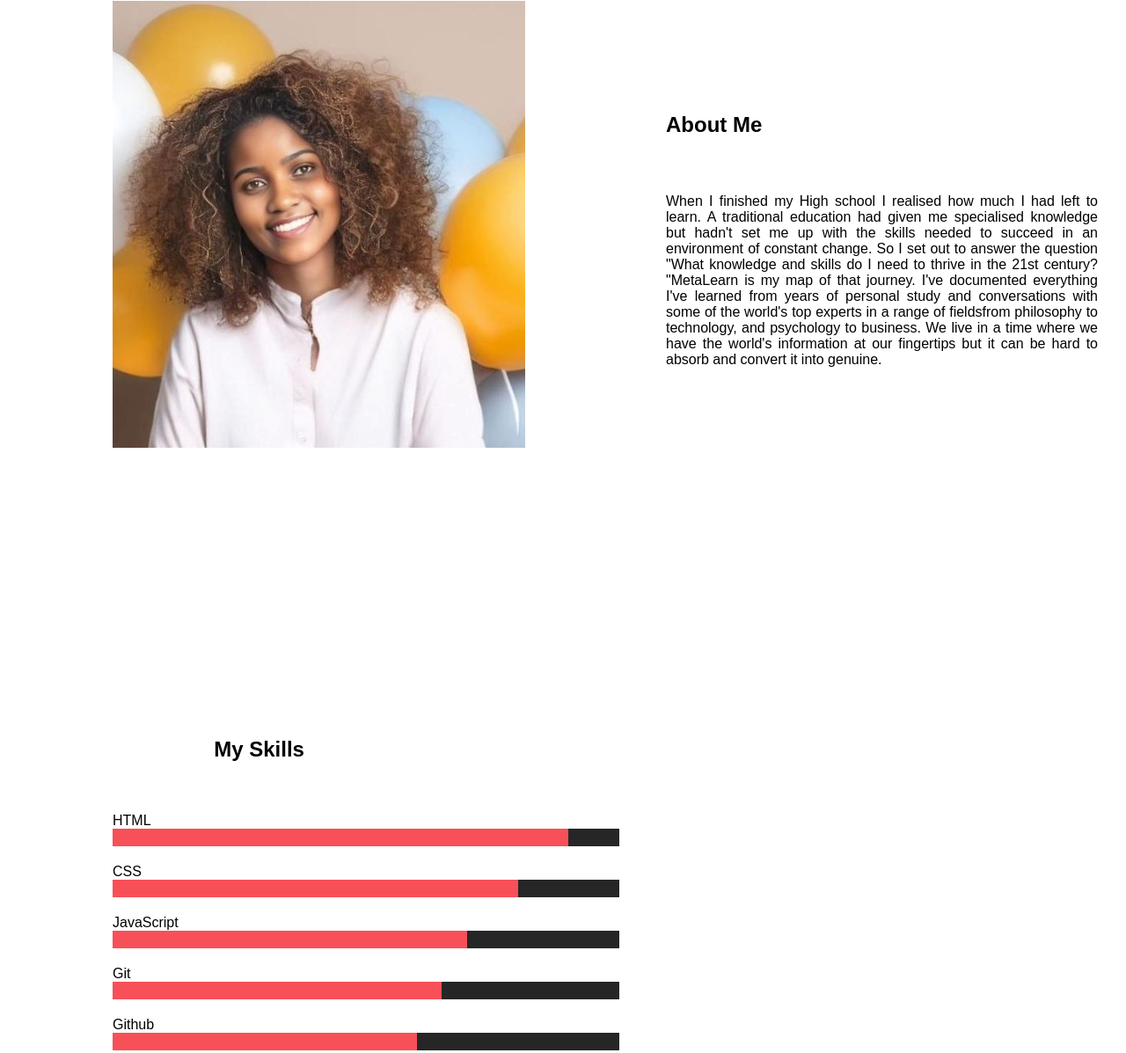
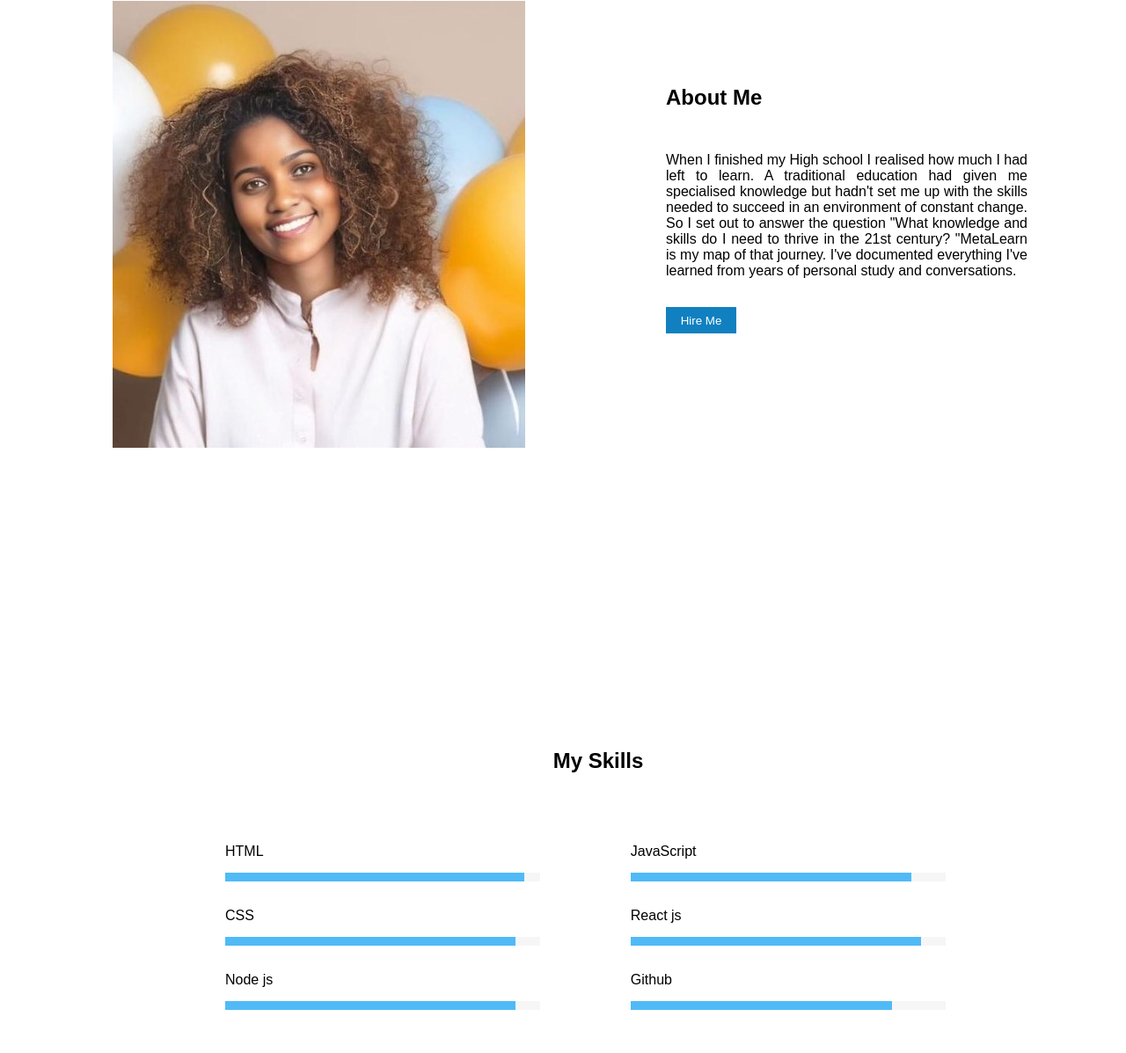
Before and after one commit to Fidela1/My-Brand, a website: page index.html in a window 1280 px wide. Shown: the part 1027-2224 px from the top of the page at 88% size. Drawn offline with Linux system fonts and the light colour scheme; no server answers.

Commit message:
Add changes on about page

```diff
--- a/css/style.css
+++ b/css/style.css
@@ -179,11 +179,11 @@ section {
   width: 150px;
   height: 40px;
   border-radius: 12px;
-  background-color: #1388cc;
+  background-color: #1080c0;
   border-style: none;
   margin-top: 20px;
   margin-left: 20px;
-
+  color: white;
 }
 .title h1 {
   margin-bottom: 10px;
@@ -325,7 +325,7 @@ form .btn button {
 
 .about-me {
   display: flex;
-  align-items: center;
+
   height: 100vh;
   text-align: justify;
   width: 100%;
@@ -334,18 +334,28 @@ form .btn button {
 .about-me .about-content {
   width: 50%;
   padding: 2rem;
-  /* border: #ce1010 solid; */
+  font-family: sans-serif;
+  margin-right: 5rem;
+  margin-top: 12rem;
+
+}
+.about-content button{
+  background-color: #1080c0;
+  width: 80px;
+  height: 30px;
+  border-style: none;
+  margin-top: 2rem;
+  color: white;
 }
 
 .about-me .about-content h1 {
-  padding-bottom: 4rem;
+  padding-bottom: 3rem;
 
 }
 
 .about-me .about-image {
   width: 45%;
   padding: 8rem;
-  padding-top: 6rem;
   /* border: #bb1212 solid; */
 }
 
@@ -840,121 +850,82 @@ input[type=submit]:hover {
 }
 
 .myWork h1 {
-  margin-bottom: 5%;
+  margin-bottom: 8rem;
   text-align: center;
 }
 
-.skills {
-
-  padding-left: 10%;
-}
-
-.my-skills {
-  width: 50%;
-  background-color: rgb(39, 38, 38);
 
 
+
+.skills {
+  width: 50%;
+  align-items: center;
+  height: 100vh;
+  text-align: justify;
+  width: 100%;
 }
-
+.my-skill {
+  display: flex;
+  margin-left: 20%;
+}
+.my-skills {
+  background-color: rgb(247, 246, 246);
+}
+.hcss {
+  width: 35%;
+  margin-right: 10%;
+}
+.hcss p{
+  margin-bottom: 15px;
+}
+.java {
+  width: 35%;
+}
+.java p{
+  margin-bottom: 15px;
+}
 .skills h1 {
-  /* padding-top: 10%; */
-  margin-bottom: 5%;
-
-  padding-left: 10%;
+  text-align: center;
+  padding-top: 10%;
+  margin-bottom: 5rem;
+  margin-left: 5rem;
 }
 
 .knowledge {
   text-align: right;
-  padding-top: 10px;
   padding-bottom: 10px;
   color: white;
+  margin-bottom: 20px;
 }
 
 .html {
-  width: 90%;
-  background-color: #f75058;
-  margin-bottom: 20px;
+  width: 95%;
+  background-color: #50baf7;
+  margin-bottom: 30px;
 }
 
 .css {
-  width: 80%;
-  background-color: #f75058;
-  margin-bottom: 20px;
+  width: 92%;
+  background-color: #50baf7;
+  margin-bottom: 30px;
 }
 
 .js {
-  width: 70%;
-  background-color: #f75058;
-  margin-bottom: 20px;
+  width: 89%;
+  background-color: #50baf7;
+  margin-bottom: 30px;
 }
 
 .git {
-  width: 65%;
-  background-color: #f75058;
-  margin-bottom: 20px;
+ width: 86%;
+  background-color: #50baf7;
+  margin-bottom: 30px;
 }
 
 .github {
-  width: 60%;
-  background-color: #f75058;
-  margin-bottom: 20px;
-}
-
-
-.skills {
-
-  padding-left: 10%;
-}
-
-.my-skills {
-  width: 50%;
-  background-color: rgb(39, 38, 38);
-
-
-}
-
-.skills h1 {
-  padding-top: 10%;
-  margin-bottom: 5%;
-
-  padding-left: 10%;
-}
-
-.knowledge {
-  text-align: right;
-  padding-top: 10px;
-  padding-bottom: 10px;
-  color: white;
-}
-
-.html {
-  width: 90%;
-  background-color: #f75058;
-  margin-bottom: 20px;
-}
-
-.css {
-  width: 80%;
-  background-color: #f75058;
-  margin-bottom: 20px;
-}
-
-.js {
-  width: 70%;
-  background-color: #f75058;
-  margin-bottom: 20px;
-}
-
-.git {
-  width: 65%;
-  background-color: #f75058;
-  margin-bottom: 20px;
-}
-
-.github {
-  width: 60%;
-  background-color: #f75058;
-  margin-bottom: 20px;
+  width: 83%;
+  background-color: #50baf7;
+  margin-bottom: 30px;
 }
 
 /* ------------------------ Toaster message --------------------------------------------------------- */
--- a/index.html
+++ b/index.html
@@ -76,19 +76,19 @@
 
             "MetaLearn is my map of that journey. I've documented
             everything I've learned from years of personal study and
-            conversations with some of the world's top experts in a range
-            of fieldsfrom philosophy to technology, and psychology to business.
+            conversations.
+          <p>
+            <button>Hire Me</button>
+        </div>
 
-            We live in a time where we have the world's information at our
-            fingertips but it can be hard to absorb and convert it into genuine.
-          <p>
-        </div>
 
       </div>
     </section>
     <section id="skills" class="skills">
+
       <h1>My Skills</h1>
-
+      <div class="my-skill">
+<div class="hcss">
       <p>HTML</p>
       <div class="my-skills">
         <div class="knowledge  html"></div>
@@ -98,20 +98,27 @@
       <div class="my-skills">
         <div class="knowledge css"></div>
       </div>
-
+      <p>Node js</p>
+      <div class="my-skills">
+        <div class="knowledge css"></div>
+      </div>
+    </div>
+    <div class="java">
       <p>JavaScript</p>
       <div class="my-skills">
         <div class="knowledge  js"></div>
       </div>
 
-      <p>Git</p>
+      <p>React js</p>
       <div class="my-skills">
-        <div class="knowledge  git"></div>
+        <div class="knowledge css"></div>
       </div>
       <p>Github</p>
       <div class="my-skills">
         <div class="knowledge  github"></div>
       </div>
+    </div>
+    </div>
     </section>
     <section id="myWork" class="myWork">
       <h1>MyWork</h1>
```
